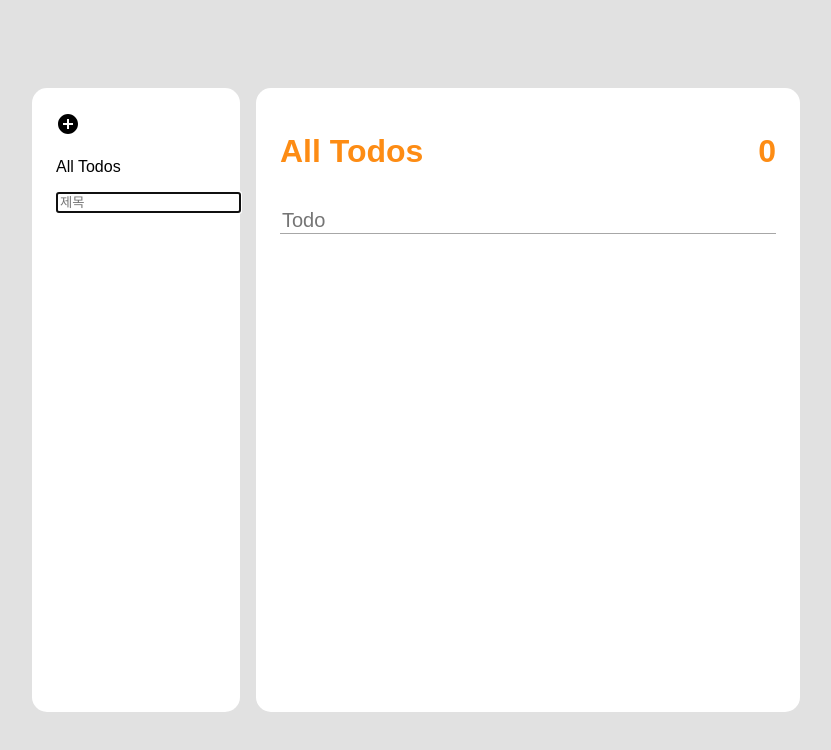
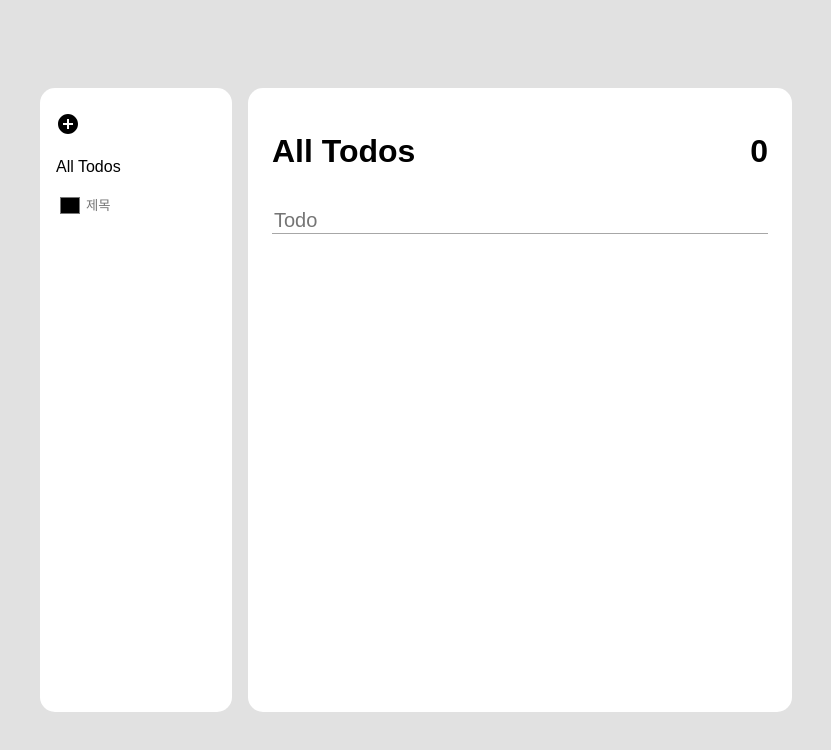
Before and after one commit to kyungeun-j/todo_list, a React (Create React App) app: page / in a window 1280 px wide. Both pictures are taken after a click on the element 360 px from the left and 127 px from the top of the page. Shown: the top 750 px of the page, without its empty margins (224-1055 px from the left). Built offline with nearby package versions, Linux system fonts and the light colour scheme.

Commit message:
Update list for count, colorSelect, colorTheme

```diff
--- a/package.json
+++ b/package.json
@@ -14,6 +14,7 @@
     "react": "^17.0.2",
     "react-dom": "^17.0.2",
     "react-icons": "^4.3.1",
+    "react-input-color": "^4.0.0",
     "react-scripts": "4.0.3",
     "styled-components": "^5.3.3",
     "web-vitals": "^1.1.2"
--- a/src/components/ListHead.js
+++ b/src/components/ListHead.js
@@ -3,10 +3,11 @@ import styled, { css } from "styled-components";
 import { MdAddCircle } from 'react-icons/md';
 import { useDispatch, useNextId, useListState } from "./Context";
 
-const Head = styled.div`
-`;
+const Head = styled.div``;
 
 const Form = styled.form`
+    display: flex;
+    margin-bottom: 0.5em;
     ${props =>
         props.add &&
         css`
@@ -18,7 +19,19 @@ const Form = styled.form`
         `
     }
 `;
-const Input = styled.input``;
+
+const Color = styled.input`
+    flex: 1;
+    border: none;
+    background: transparent;
+    // border: 1px solid gray;
+    // border-radius: 1em;
+`;
+const Input = styled.input`
+    outline: none;
+    border: none;
+    width: 80%;
+`;
 
 const Add = styled.div`
     font-size: 24px;
@@ -36,9 +49,12 @@ function ListHead() {
     const dispatch = useDispatch();
     const nextId = useNextId();
     const [value, setValue] = useState('');
+    const [color, setColor] = useState('black');
     const id = nextId.current;
     const onChange = (e) => setValue(e.target.value);
+    const onColor = (e) => setColor(e.target.value)
     const onSubmit = (e) => {
+        console.log(e)
         e.preventDefault();
         dispatch({
             type: 'LIST_CREATE',
@@ -46,16 +62,18 @@ function ListHead() {
                 id: id,
                 title: value,
                 select: false,
+                color: color,
                 todos: []
             }
         });
         dispatch({type: 'LIST_SELECT', id});
         setValue('');
+        setColor('black')
         setAdd(false)
         nextId.current += 1;
     }
 
-    const onSelect = () => dispatch({ type: 'LIST_SELECT', id: 'all' })
+    const onSelect = () => dispatch({ type: 'LIST_SELECT', id: 'all'})
 
     return (
         <Head>
@@ -66,11 +84,16 @@ function ListHead() {
             {(
                 add &&
                 <Form onSubmit={ onSubmit }>
+                    <Color
+                        type='color'
+                        onChange={ onColor }
+                        value= { color }
+                    />
                     <Input
                         autoFocus
                         placeholder="제목"
-                        onChange={onChange}
-                        value={value}
+                        onChange={ onChange }
+                        value={ value }
                     />
                 </Form>
             )}
--- a/src/components/ListItem.js
+++ b/src/components/ListItem.js
@@ -1,25 +1,58 @@
 import React from "react";
 import { MdOutlineClear } from 'react-icons/md';
-import styled from "styled-components";
+import styled, { css } from "styled-components";
 import { useDispatch } from './Context';
+
+const Done = styled.div`
+    width: 1.2em;
+    padding: 0.5em;
+    text-align: center;
+    font-size: small;
+    border-radius: 2em;
+    background-color: ${(props) => props.color};
+`;
+const Title = styled.div`
+    flex: 1;
+    padding: 0.4em;
+`;
+const Remove = styled.div`
+    display: none;
+    &:hover {
+        color: #fd8c14;
+`;
 
 const Item = styled.div`
     display: flex;
+    justify-content: center;
+    align-items: center;
+    padding: 0.3em 0.2em;
+    cursor: pointer;
+    border-radius: 6px;
+    &:hover {
+        ${Remove} {
+            display: flex
+        }
+    }
+    ${props =>
+        props.select &&
+        css`
+            background-color: gray;
+            color: white;
+        `
+    }
 `;
-const Title = styled.div``;
-const Remove = styled.div``;
 
-function ListItem({ id, title }) {
+function ListItem({ id, title, select, color, count }) {
+    console.log(count)
     const dispatch = useDispatch();
     const onRemove = () => dispatch({ type: 'LIST_REMOVE', id })
     const onSelect = () => dispatch({ type: 'LIST_SELECT', id })
 
     return(
         <>
-            <Item>
-                <Title onClick = { onSelect }>
-                    { title }
-                </Title>
+            <Item select={ select }>
+                <Done color={ color }>{ count }</Done>
+                <Title onClick={ onSelect }>{ title }</Title>
                 <Remove onClick={ onRemove }>
                     <MdOutlineClear />
                 </Remove>
--- a/src/components/ListTemplate.js
+++ b/src/components/ListTemplate.js
@@ -6,7 +6,7 @@ const Template = styled.div`
     height: 36em;
     background-color: #ffffff;
     border-radius: 15px;
-    padding: 1.5em;
+    padding: 1.5em 1em;
     margin-right: 1em;
 `;
 
--- a/src/components/Lists.js
+++ b/src/components/Lists.js
@@ -16,6 +16,9 @@ function Lists() {
                         key={ list.id }
                         id={ list.id }
                         title={ list.title }
+                        select={ list.select }
+                        color={ list.color }
+                        count={ list.todos.filter(todo => !todo.done).length }
                     />
                 ))
             }
--- a/src/components/TodoHead.js
+++ b/src/components/TodoHead.js
@@ -5,7 +5,7 @@ import { useListState } from "./Context";
 const Head = styled.h1`
     display: flex;
     justify-content: space-between;
-    color: #fd8c14;
+    color: ${props => props.color};
 `;
 
 const Title = styled.div``;
@@ -14,14 +14,16 @@ const Count = styled.div``;
 function TodoHead() {
     const lists = useListState();
     const list = lists.filter(list => list.select);
+    const color = String(list.map(list => list.color))
 
+    console.log(color)
     const allUnDone = lists.filter(list => !list.select).length !== 0 ?
         lists.map(list =>
         list.todos.filter(todo => !todo.done).length)
         .reduce((a, c) => a+c) : 0;
 
     return(
-        <Head>
+        <Head color={ color }>
             <Title>
                 { list.length !== 0 ? list.map(ls => (ls.title)) : 'All Todos' }
             </Title>
--- a/src/components/TodoItem.js
+++ b/src/components/TodoItem.js
@@ -17,9 +17,10 @@ const Check = styled.div`
     ${props =>
         props.done &&
         css`
-            border: 1px solid #fd8c14;
-            color: #fd8c14;
-        `}
+            border: 1px solid ${props => props.color};
+            color: ${props => props.color};
+        `
+    }
 `;
 const Text = styled.input`
     font-size: 1.25rem;
@@ -40,11 +41,9 @@ const Remove = styled.div`
     }
     display: none;
 `;
-
 const Form = styled.form`
     flex: 1;
 `;
-
 const Item = styled.div`
     display: flex;
     justify-content: space-between;
@@ -57,8 +56,10 @@ const Item = styled.div`
         }
     }
 `;
+const Category = styled.div``;
 
-function TodoItem({ listId, id, text, done }) {
+function TodoItem({ listId, title, color, id, text, done }) {
+    console.log(color)
     const dispatch = useDispatch();
     const onToggle = () => dispatch({ type: 'TODO_TOGGLE', listId, id, done })
     const onRemove = () => dispatch({ type: 'TODO_REMOVE', listId, id })
@@ -77,8 +78,14 @@ function TodoItem({ listId, id, text, done }) {
     }
 
     return (
+        <>
+        <Category>
+            {title}
+        </Category>
         <Item>
-            <Check done={ done } onClick={ onToggle }>{ done && <MdFiberManualRecord /> }</Check>
+            <Check color={ color } done={ done } onClick={ onToggle }>
+                { done && <MdFiberManualRecord /> }
+            </Check>
             <Form onSubmit={ onSubmit }>
                 <Text
                     placeholder={ text }
@@ -90,6 +97,7 @@ function TodoItem({ listId, id, text, done }) {
                 <MdOutlineClear />
             </Remove>
         </Item>
+        </>
     );
 }
 
--- a/src/components/TodoList.js
+++ b/src/components/TodoList.js
@@ -9,16 +9,20 @@ const List = styled.div`
 
 function TodoList() {
     const lists = useListState();
+    const all = lists.filter(list => list.select).length === 0
+    console.log(lists)
 
     return(
         <List>
             {
                 lists.map(list => (
-                    lists.filter(list => list.select).length === 0 ?
+                    all ?
                     list.todos.map(ls => (
                         <TodoItem
                             key={ ls.id }
                             listId={ list.id }
+                            title={ list.title }
+                            color={ list.color }
                             id={ ls.id }
                             text={ ls.text }
                             done={ ls.done }
@@ -32,6 +36,7 @@ function TodoList() {
                             id={ ls.id }
                             text={ ls.text }
                             done={ ls.done }
+                            color={ list.color }
                         />
                     )) :
                     console.log('list 없음')
```
Also changed, not shown: 1 other file (tests, documents, lock files or other folders).
